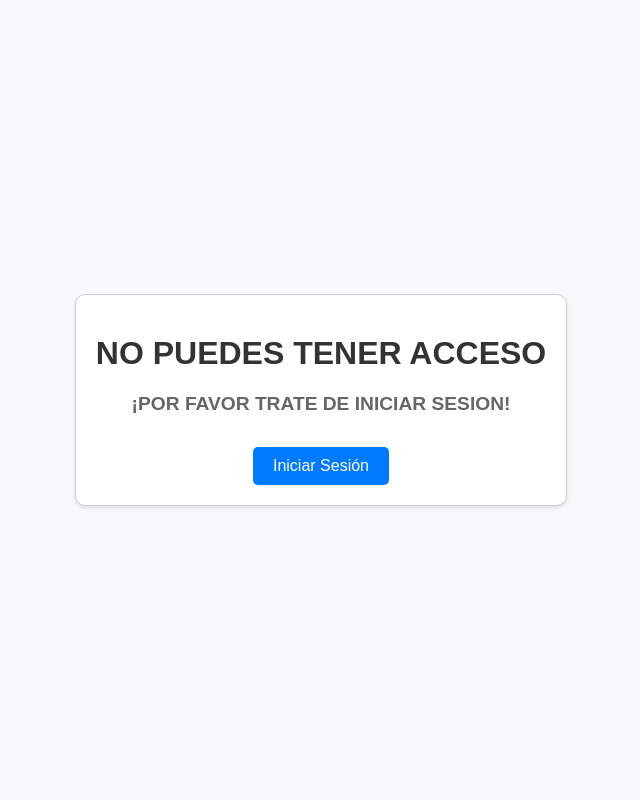
After one commit to HaroldQn/falcot, a PHP site: page /Views/no_acceso.php in a window 1280 px wide. The commit adds this page. Shown: the whole page, without its empty margins (319-959 px from the left). Run offline with PHP 8.4, Linux system fonts and the light colour scheme.

Commit message:
estado de acceso restingido

```diff
--- /dev/null
+++ b/Css/no_acceso.css
@@ -0,0 +1,44 @@
+body {
+    font-family: Arial, sans-serif;
+    display: flex;
+    justify-content: center;
+    align-items: center;
+    height: 100vh;
+    margin: 0;
+    background-color: #f8f9fa;
+}
+.container {
+    text-align: center;
+    padding: 20px;
+    border: 1px solid #ccc;
+    border-radius: 10px;
+    background-color: #fff;
+    box-shadow: 0 2px 4px rgba(0, 0, 0, 0.1);
+}
+h1 {
+    margin-top: 20px;
+    color: #333;
+    font-size: 2em;
+}
+h5 {
+    margin-top: 20px;
+    color: #666;
+    font-size: 1.2em;
+}
+.button-container {
+    margin-top: 30px;
+}
+.btn {
+    display: inline-block;
+    padding: 10px 20px;
+    font-size: 1em;
+    color: #fff;
+    background-color: #007bff;
+    border: none;
+    border-radius: 5px;
+    text-decoration: none;
+    transition: background-color 0.3s ease;
+}
+.btn:hover {
+    background-color: #0056b3;
+}
--- a/Views/clientes.php
+++ b/Views/clientes.php
@@ -3,11 +3,7 @@
 
   if (!isset($_SESSION["status"]) || $_SESSION["status"] == false) {
     # code...
-    echo "<h1 class='mt-5 text-center'>NO PUEDES TENER ACCESO</h1>";
-    echo "<h5 class='mt-5 text-center'>¡PORVAFOR TRATE DE INICIAR SESION!</h5>";
-    echo "<div class='d-flex justify-content-center align-items-center mt-5'>";
-    echo "<a href='../index.php' class='btn btn-primary btn-lg btn-block text-center'>Iniciar Sesión</a>";
-    echo "</div>";
+    include_once 'no_acceso.php';
     exit();
   }
 
--- a/Views/generar_orden_compra.php
+++ b/Views/generar_orden_compra.php
@@ -3,11 +3,7 @@
 
   if (!isset($_SESSION["status"]) || $_SESSION["status"] == false) {
     # code...
-    echo "<h1 class='mt-5 text-center'>NO PUEDES TENER ACCESO</h1>";
-    echo "<h5 class='mt-5 text-center'>¡PORVAFOR TRATE DE INICIAR SESION!</h5>";
-    echo "<div class='d-flex justify-content-center align-items-center mt-5'>";
-    echo "<a href='../index.php' class='btn btn-primary btn-lg btn-block text-center'>Iniciar Sesión</a>";
-    echo "</div>";
+    include_once 'no_acceso.php';
     exit();
   }
 
--- /dev/null
+++ b/Views/no_acceso.php
@@ -0,0 +1,18 @@
+<!DOCTYPE html>
+<html lang="es">
+<head>
+    <meta charset="UTF-8">
+    <meta name="viewport" content="width=device-width, initial-scale=1.0">
+    <link rel="stylesheet" href="../Css/no_acceso.css">
+    <title>Acceso Denegado</title>
+</head>
+<body>
+    <div class="container">
+        <h1>NO PUEDES TENER ACCESO</h1>
+        <h5>¡POR FAVOR TRATE DE INICIAR SESION!</h5>
+        <div class="button-container">
+            <a href="../index.php" class="btn">Iniciar Sesión</a>
+        </div>
+    </div>
+</body>
+</html>
--- a/Views/ordenes_compra.php
+++ b/Views/ordenes_compra.php
@@ -3,11 +3,7 @@
 
   if (!isset($_SESSION["status"]) || $_SESSION["status"] == false) {
     # code...
-    echo "<h1 class='mt-5 text-center'>NO PUEDES TENER ACCESO</h1>";
-    echo "<h5 class='mt-5 text-center'>¡PORVAFOR TRATE DE INICIAR SESION!</h5>";
-    echo "<div class='d-flex justify-content-center align-items-center mt-5'>";
-    echo "<a href='../index.php' class='btn btn-primary btn-lg btn-block text-center'>Iniciar Sesión</a>";
-    echo "</div>";
+    include_once 'no_acceso.php';
     exit();
   }
 
```
Also changed, not shown: Views/navbar.php (+5 -2 lines), Views/usuarios.php (+6 -10 lines).
